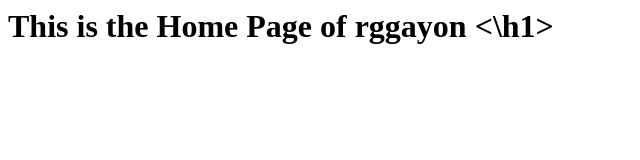
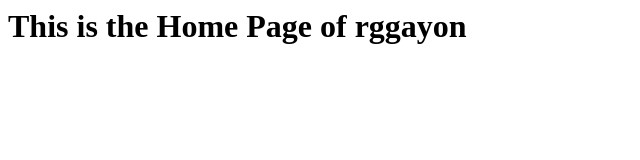
Before and after one commit to rggayon/rggayon.me, a plain HTML site: page index.html in a window 1280 px wide. Shown: the whole page, without its empty margins (0-640 px from the left). Drawn offline with Linux system fonts and the light colour scheme.

Commit message:
Update index.html

```diff
--- a/index.html
+++ b/index.html
@@ -1 +1 @@
-<h1>This is the Home Page of  rggayon <\h1>
+<h1>This is the Home Page of  rggayon </h1>
```
